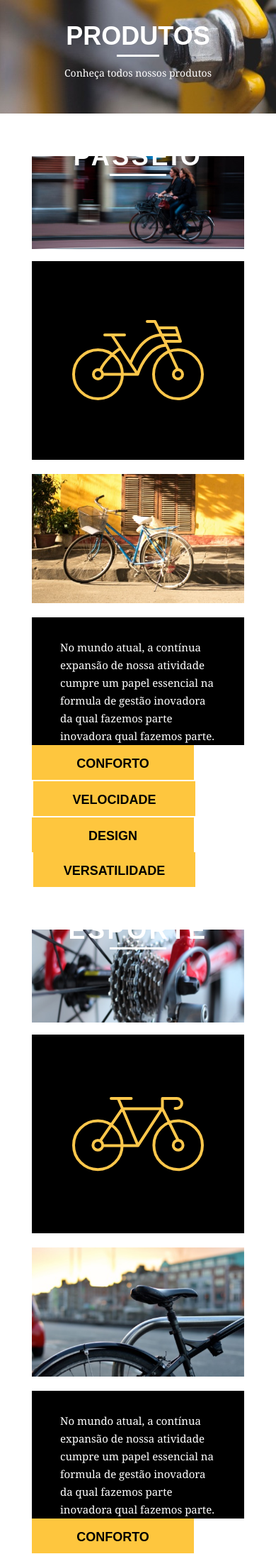
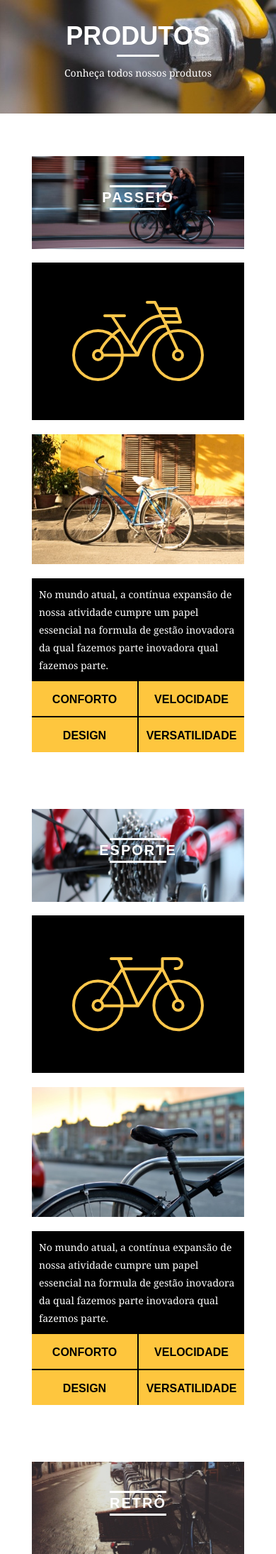
Before and after one commit to Fabriciox7/Bikcraft, a PHP site: page /produtos.html in a window 390 px wide. Shown: the part 224-2414 px from the top of the page at 71% size. Run offline with PHP 8.4, Linux system fonts and the light colour scheme.

Commit message:
responsive produtos

```diff
--- a/css/produtos.css
+++ b/css/produtos.css
@@ -48,7 +48,7 @@
 
 .produto-info p {
   color: #fff;
-  font-size: 15px;
+  font-size: 19px;
   line-height: 25px;
   padding: 30px 40px;
   height: 180px;
--- a/css/responsivo.css
+++ b/css/responsivo.css
@@ -5,7 +5,7 @@ Media para telas menores que 959px e maiores que 768px
 	chamado de breakpoint
 */
 
-@media only screen and (min-width: 788px) and (max-width: 979px){
+@media only screen and (min-width: 788px) and 	(max-width: 979px){
 		.container {
 			width: 768px;
 
@@ -62,7 +62,7 @@ chamado de breakpoint
 		.produto-info	p{
 			height: 122px;
 			font-size: 14px;
-		padding: 20px 30px;
+			padding-top: 8px;
 
 		}
 		.produto-info ul li{
@@ -145,7 +145,36 @@ chamado de breakpoint
 		.missao-sobre p {
 			padding-right: 0;
 		}
+		/* PRODUTO */
+		.produto-item h2 {
+			top: -93px;
+			font-size: 20px;
+			margin-bottom: -39px;
 
+		}
+		.produto-icone {
+			padding: 41px 0;
+		}
+
+		.produto-info ul{
+			height: 100px;
+			background: #000;
+		}
+		.produto-info	p{
+			height: auto;
+			font-size: 14px;
+			padding: 10px;
+
+		}
+		.produto-info ul li{
+			font-size: 16px;
+			height: 49px;
+			width:149px;
+
+		}
+		.form {
+			padding-right: 0px;
+		}
 
 		.container {
 			width: 300px;
```
Lines whose indentation alone changed are shown as unchanged.
